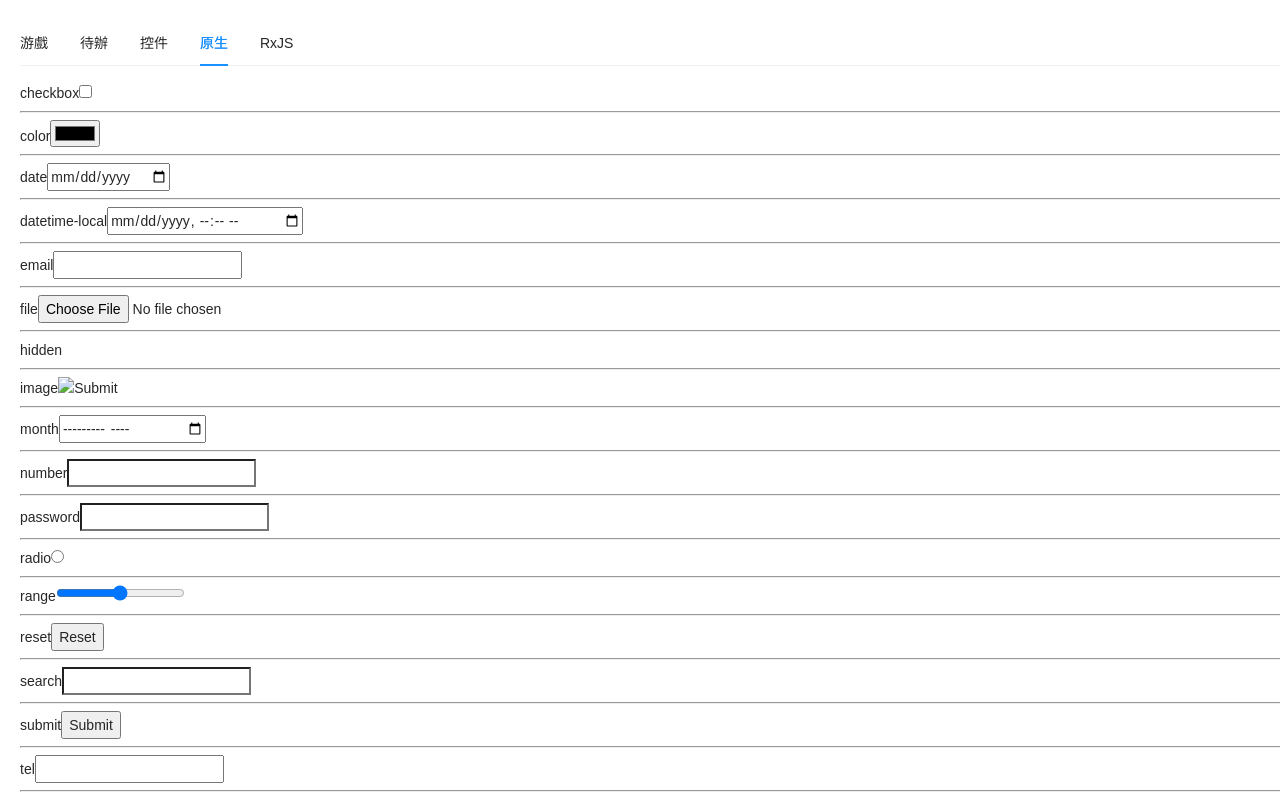
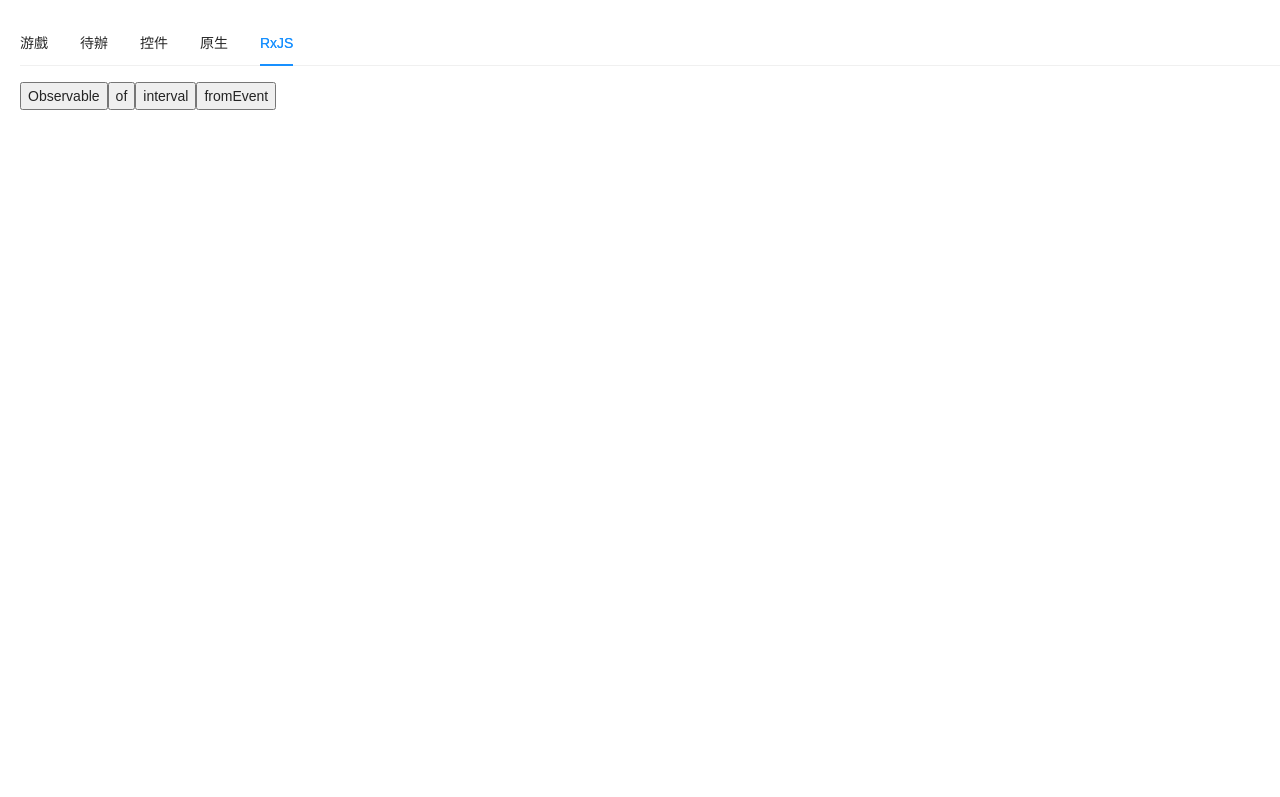
Before and after one commit to gwankyun/react-starter, a React (Create React App) app: page / in a window 1280 px wide. Shown: the top 797 px of the page. Built offline with nearby package versions, Linux system fonts and the light colour scheme.

Commit message:
更新RxJS使用例子

```diff
--- a/src/App.tsx
+++ b/src/App.tsx
@@ -37,7 +37,7 @@ const App: FC = () => {
   // const [checked, setChecked] = useState<boolean>(false);
 
   return (
-    <Tabs defaultActiveKey="4">
+    <Tabs defaultActiveKey="5">
       <TabPane tab="游戲" key="1">
         <Game />
       </TabPane>
@@ -53,14 +53,6 @@ const App: FC = () => {
       </TabPane>
       <TabPane tab="RxJS" key="5">
         <RxJS />
-        {/* <button onClick={_ => {
-          range(1, 200)
-            .pipe(
-              filter(x => x % 2 === 1),
-              map(x => x + x)
-            )
-            .subscribe(x => console.log(x));
-        }}>RxJS</button> */}
       </TabPane>
     </Tabs>
   );
--- a/src/RxJS.tsx
+++ b/src/RxJS.tsx
@@ -1,8 +1,47 @@
-import React, { FC, useState, useCallback } from 'react';
-import { Observable, Subscriber, of, interval, fromEvent } from 'rxjs';
+import React, { FC, useState, useCallback, useEffect } from 'react';
+import { Observable, Subscriber, of, interval, fromEvent, Subscription, PartialObserver, Observer, observable } from 'rxjs';
 import { map, filter, take } from 'rxjs/operators';
 
+const fromEventById = (elementId: string, eventName: string) => {
+  const element = document.getElementById(elementId);
+  if (element !== null) {
+    return fromEvent(element, eventName);
+  } else {
+    return null;
+  }
+};
+
+// const useObservable = <T extends {}>(observable: Observable<T> | null, callback: (observable_: Observable<T>) => Subscription) => {
+//   console.log(`useObservable`);
+//   useEffect(() => {
+//     let observer: Subscription | null = null;
+//     if (observable) {
+//       observer = callback(observable);
+//     }
+//     return () => {
+//       if (observer) {
+//         observer.unsubscribe();
+//       }
+//     };
+//   });
+// };
+
+function useObservable<T>(observable: Observable<T> | null, callback: (observable_: Observable<T>) => Subscription) {
+  useEffect(() => {
+    let observer: Subscription | null = null;
+    if (observable) {
+      observer = callback(observable);
+    }
+    return () => {
+      if (observer) {
+        observer.unsubscribe();
+      }
+    };
+  }, [document]);
+}
+
 export const RxJS: FC = () => {
+  const [click, setClick] = useState<number>(0);
 
   const onOf = useCallback(() => {
     of(1, 2, 3, 4, 5).subscribe({
@@ -11,7 +50,52 @@ export const RxJS: FC = () => {
     })
   }, []);
 
+  const onObservable = useCallback(() => {
+    const observable = new Observable((observer: Subscriber<string>) => {
+      observer.next('A');
+      observer.next('B');
+      observer.next('C');
+      observer.complete();
+    });
+
+    let observer = observable.subscribe({
+      next: (x) => console.log(`data: ${x}`),
+      complete: () => console.log(`complete`)
+    });
+
+    observer.unsubscribe();
+  }, []);
+
+  const onInterval = useCallback(() => {
+    const observable = interval(1000).pipe(take(10));
+
+    let observer = observable.subscribe({
+      next: x => console.log(`data: ${x}`),
+      complete: () => console.log(`complete`)
+    });
+  }, []);
+
+  useEffect(() => {
+    const observer = fromEventById('yes', 'click')?.subscribe({
+      next: (x) => {
+        console.log(`click ${click + 1} times.`);
+        setClick(click + 1);
+      }
+    });
+
+    return () => {
+      if (observer) {
+        observer.unsubscribe();
+      }
+    };
+  });
+
   return (
-    <button onClick={() => onOf()}>of</button>
+    <div>
+      <button onClick={() => onObservable()}>Observable</button>
+      <button onClick={() => onOf()}>of</button>
+      <button onClick={() => onInterval()}>interval</button>
+      <button id='yes'>fromEvent</button>
+    </div>
   );
 };
```
